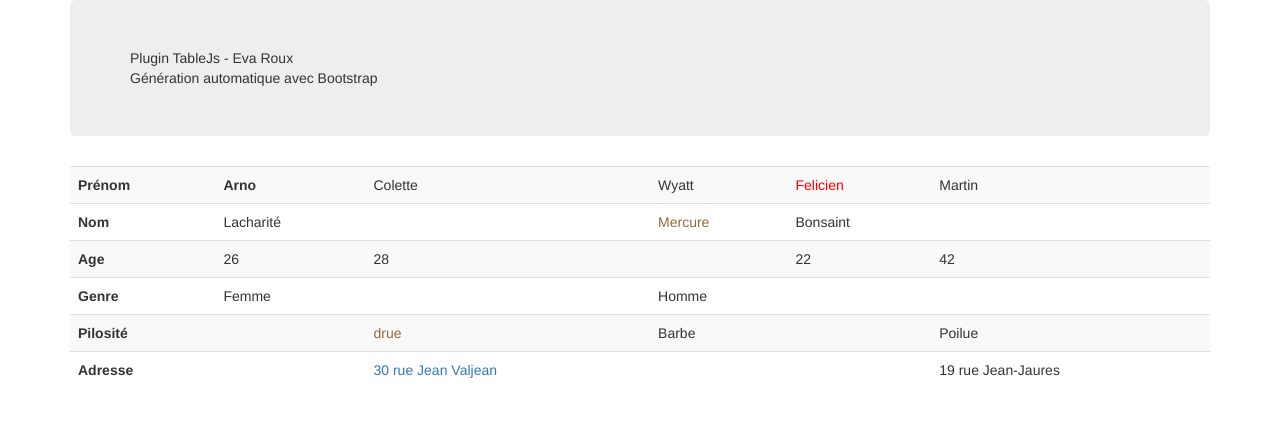
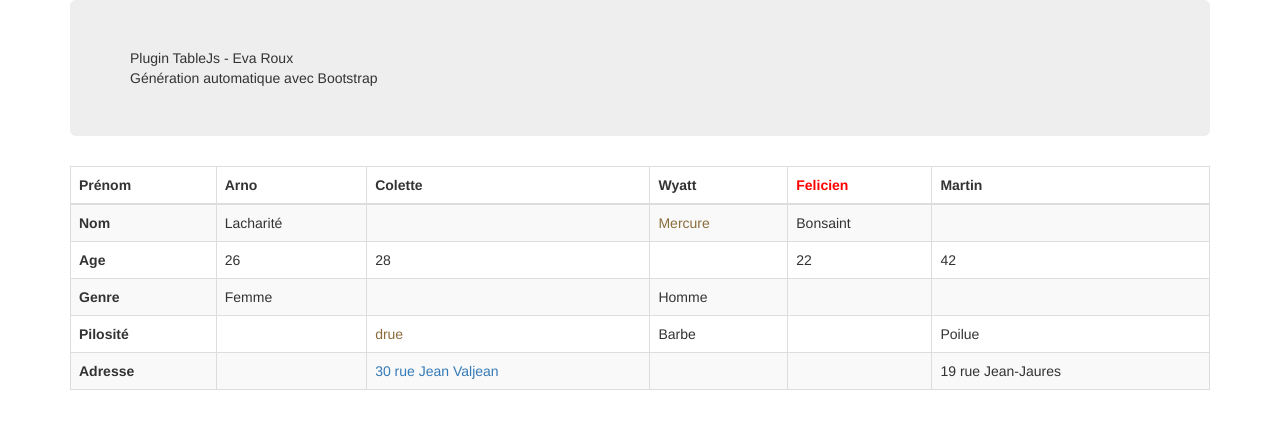
Before and after one commit to Saki-hanna/tableJs, a plain HTML site: page index.html in a window 1280 px wide. Drawn offline with nearby package versions, Linux system fonts and the light colour scheme.

Commit message:
:pencil: add value hasHeader for thead

```diff
--- a/index.html
+++ b/index.html
@@ -23,8 +23,8 @@
             crossorigin="anonymous"></script>
 
     <style>
-        #myId{
-            color:red;
+        #myId {
+            color: red;
         }
     </style>
 </head>
@@ -50,7 +50,7 @@
 <script>
     //Fist Step : Générate table in colunms
     $('#js_tableJs').tableJs({
-        className: 'table table-striped table-hover',
+        className: 'table table-striped table-hover table-bordered',
         linesTitle: [
             {
                 title: 'Prénom',
@@ -65,35 +65,36 @@
                 name: 'age'
             }
         ],
+        hasHeader: true,
         data: [
             {
-                id:1,
-                firstName: {isTitle:true, dataText:'Arno'},
-                lastName: {dataText:'Lacharité'},
-                age: {dataText:'26'}
+                id: 1,
+                firstName: {dataText: 'Arno'},
+                lastName: {dataText: 'Lacharité'},
+                age: {dataText: '26'}
             },
             {
-                id:2,
-                firstName: {dataText:'Colette'},
-                age: {dataText:'28'}
+                id: 2,
+                firstName: {dataText: 'Colette'},
+                age: {dataText: '28'}
             },
             {
-                id:3,
-                firstName: {dataText:'Wyatt'},
-                lastName: {dataText:'Mercure', dataAttr:{'class':'text-warning'}}
+                id: 3,
+                firstName: {dataText: 'Wyatt'},
+                lastName: {dataText: 'Mercure', dataAttr: {'class': 'text-warning'}}
 
             },
             {
-                id:4,
-                firstName: {dataText:'Felicien', dataAttr:{'id':'myId'}},
-                lastName: {dataText:'Bonsaint'},
-                age: {dataText:'22'}
+                id: 4,
+                firstName: {dataText: 'Felicien', dataAttr: {'id': 'myId'}},
+                lastName: {dataText: 'Bonsaint'},
+                age: {dataText: '22'}
             }
         ]
     });
     // step two : addLines with data
     $('#js_tableJs').tableJs({
-        method: {name:'addLines'},
+        method: {name: 'addLines'},
         linesTitle: [
             {
                 title: 'Genre',
@@ -106,50 +107,49 @@
         ],
         data: [
             {
-                id:1,
-                sexe: {title:true, dataText:'Femme'}
+                id: 1,
+                sexe: {title: true, dataText: 'Femme'}
             },
-            {id:2},
+            {id: 2},
             {
-                id:3,
-                sexe: {dataText:'Homme'},
-                hair: {dataText:'Barbe'}
+                id: 3,
+                sexe: {dataText: 'Homme'},
+                hair: {dataText: 'Barbe'}
             },
-            {id:4}
+            {id: 4}
         ]
     });
 
     //step tree : add lines then add data
     $('#js_tableJs').tableJs({
-        method: {name:'addLines'},
+        method: {name: 'addLines'},
         linesTitle: [
             {
                 title: 'Adresse',
                 name: 'address'
             }
         ],
-        data:[{id:1},{id:2},{id:3},{id:4}]
+        data: [{id: 1}, {id: 2}, {id: 3}, {id: 4}]
     });
 
     //edit colette (id:2)
     $('#js_tableJs').tableJs({
-        method:{name:'editData', params:{id:2}},
-        data:
-            {
-                hair: {dataText:'drue', dataAttr:{'class':'text-warning'}},
-                address: {dataText:'30 rue Jean Valjean', dataAttr:{'class':'text-primary'}}
-            }
+        method: {name: 'editData', params: {id: 2}},
+        data: {
+            hair: {dataText: 'drue', dataAttr: {'class': 'text-warning'}},
+            address: {dataText: '30 rue Jean Valjean', dataAttr: {'class': 'text-primary'}}
+        }
 
     });
 
     //add columns
     $('#js_tableJs').tableJs({
-        method:{name:'newData'},
+        method: {name: 'newData'},
         data: {
-                age: {dataText:'42'},
-                firstName:{dataText:'Martin'},
-                address: {dataText:'19 rue Jean-Jaures'},
-                hair: {dataText:'Poilue'}
+            age: {dataText: '42'},
+            firstName: {dataText: 'Martin'},
+            address: {dataText: '19 rue Jean-Jaures'},
+            hair: {dataText: 'Poilue'}
         }
     });
 </script>
--- a/tableJs.js
+++ b/tableJs.js
@@ -10,27 +10,31 @@
                 data: [],
                 method: '',
                 // methodes
-                'createTable': function (that) {
+                createTable: function (that) {
                     // construction du tableau
                     var $table = $('<table/>');
+                    $table.append('<thead/>');
                     $table.append('<tbody/>');
+                    $table.append('<tfoot/>');
 
                     params.idName && $table.prop('id', params.idName);
                     params.className && $table.addClass(params.className);
-                    params._addLines($table.find('tbody'));
+                    params._addLines($table, true);
 
                     that.append($table);
                 },
                 addLines: function ($table) {
-                    params._addLines($table);
+                    params._addLines($table, false);
                 },
                 newData: function ($table) {
                     $.each($table.find('tr'), function (i, tr) {
                         $tr = $(tr);
-                        $td = $('<td/>');
+                        $td = ($tr.parent().is('thead') && i === 0) ? $('<th/>') : $('<td/>');
+
                         $.each(params.data, function (lineTitle, data) {
                             if ($tr.children().data('title') === lineTitle) {
                                 $td.text(data.dataText);
+                                (data.dataAttr) && $td.attr(data.dataAttr);
                             }
                         });
                         $tr.append($td);
@@ -40,16 +44,16 @@
                     var lat = allparams.id;
                     $.each(params.data, function (long, data) {
                         $.each($table.find('td'), function (i, td) {
+                            $td = $(td);
 
-                            if ($(td).data('long') === long && $(td).data('lat') === lat) {
-                                $(td).text(data.dataText);
-                                (data.dataAttr) && $(td).attr(data.dataAttr);
-                                return;
+                            if ($td.data('long') === long && $td.data('lat') === lat) {
+                                $td.text(data.dataText);
+                                (data.dataAttr) && $td.attr(data.dataAttr);
                             }
                         });
                     });
                 },
-                _addLines: function ($table) {
+                _addLines: function ($table, create) {
                     $.each(params.linesTitle, function (key, value) {
                         var $tr = $('<tr/>');
                         $tr.append(
@@ -61,16 +65,8 @@
                         );
 
                         $.each(params.data, function (index, data) {
-                            if (data[value.name]) {
-                                textValue = data[value.name].dataText;
-                            } else {
-                                textValue = '';
-                            }
-                            if (data[value.name] && data[value.name].isTitle) {
-                                element = '<th/>';
-                            } else {
-                                element = '<td/>';
-                            }
+                            textValue = (data[value.name])? data[value.name].dataText : '';
+                            element = (create && key === 0 && params.hasHeader)?'<th/>':'<td/>';
 
                             cell = $(element, {
                                 text: textValue,
@@ -84,7 +80,12 @@
                             $tr.append(cell)
                         });
 
-                        $table.append($tr);
+                        if (create) {
+                            tElement = (key === 0 && params.hasHeader)? 'thead' : 'tbody';
+                            $table.find(tElement).append($tr);
+                        } else {
+                            $table.append($tr);
+                        }
 
                     });
                 }
```
